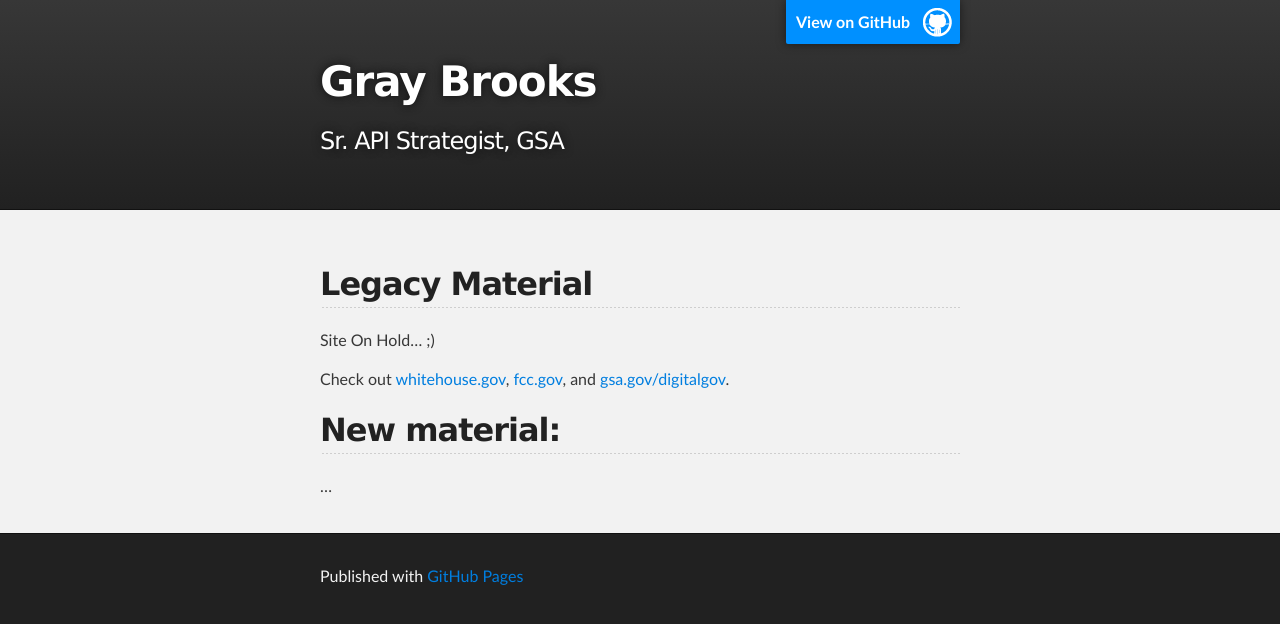
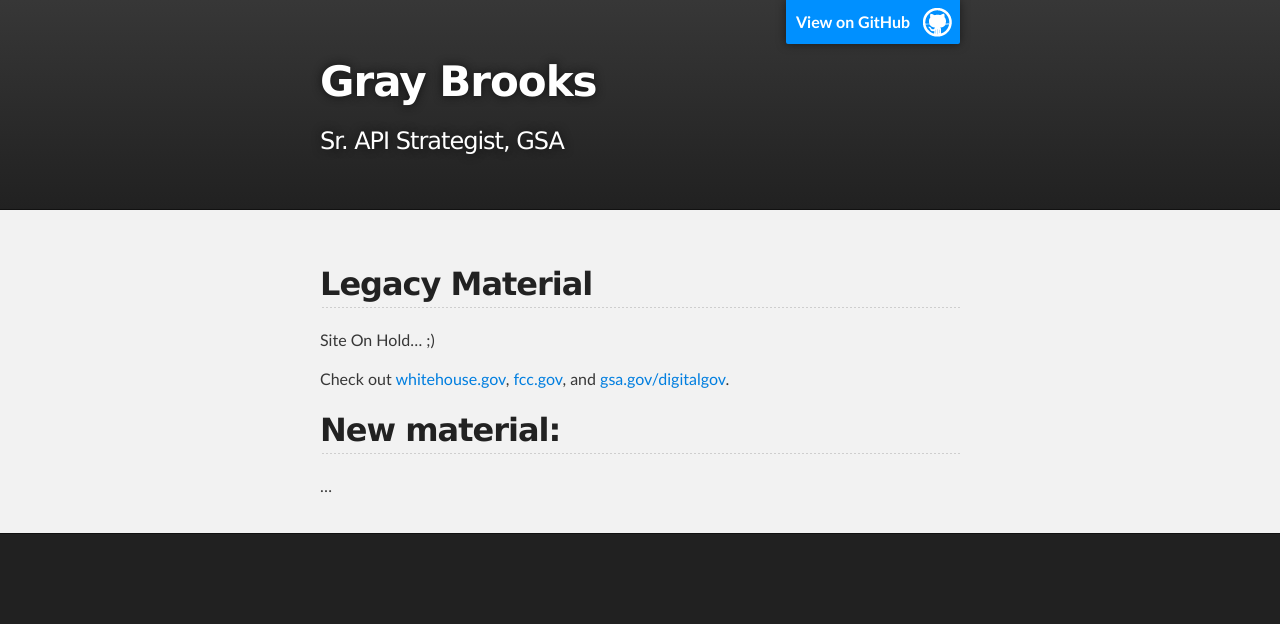
Before and after one commit to gbinal/gbinal.github.com, a Jekyll site: the page built from index.md, in a window 1280 px wide. Shown: the top 624 px of the page. Built offline with Jekyll 4.4.1, drawn with Linux system fonts in a browser that asks for light colours.

Commit message:
removed link

```diff
--- a/_includes/footer.html
+++ b/_includes/footer.html
@@ -1,7 +1,6 @@
     <!-- FOOTER  -->
     <div id="footer_wrap" class="outer">
       <footer class="inner">
-        <p>Published with <a href="http://pages.github.com">GitHub Pages</a></p>
       </footer>
     </div>
 
```
